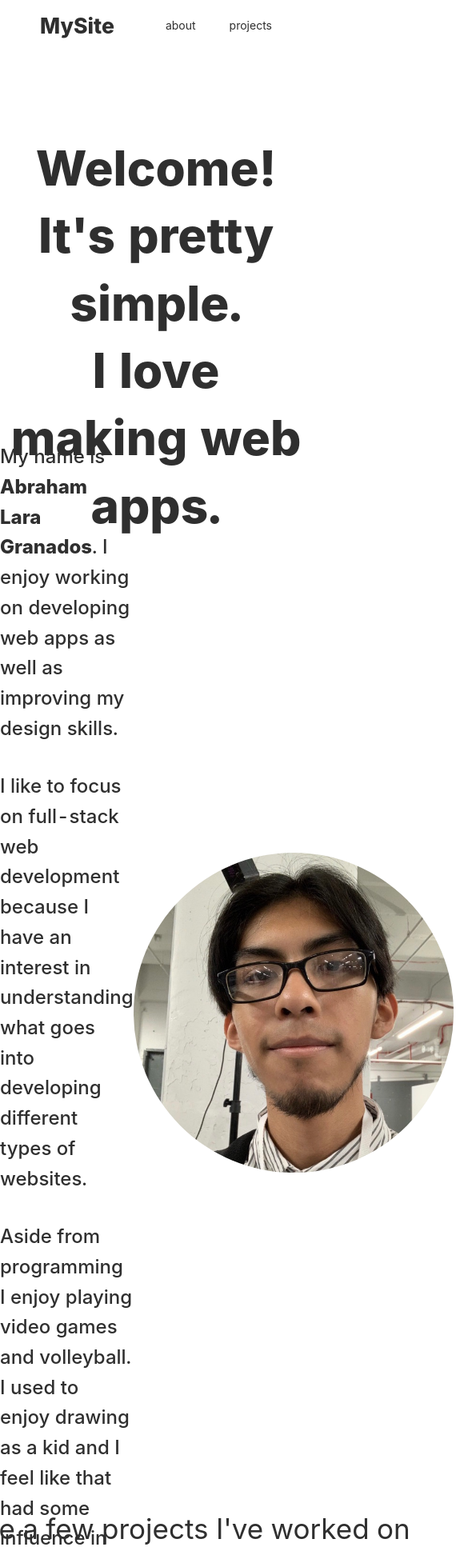
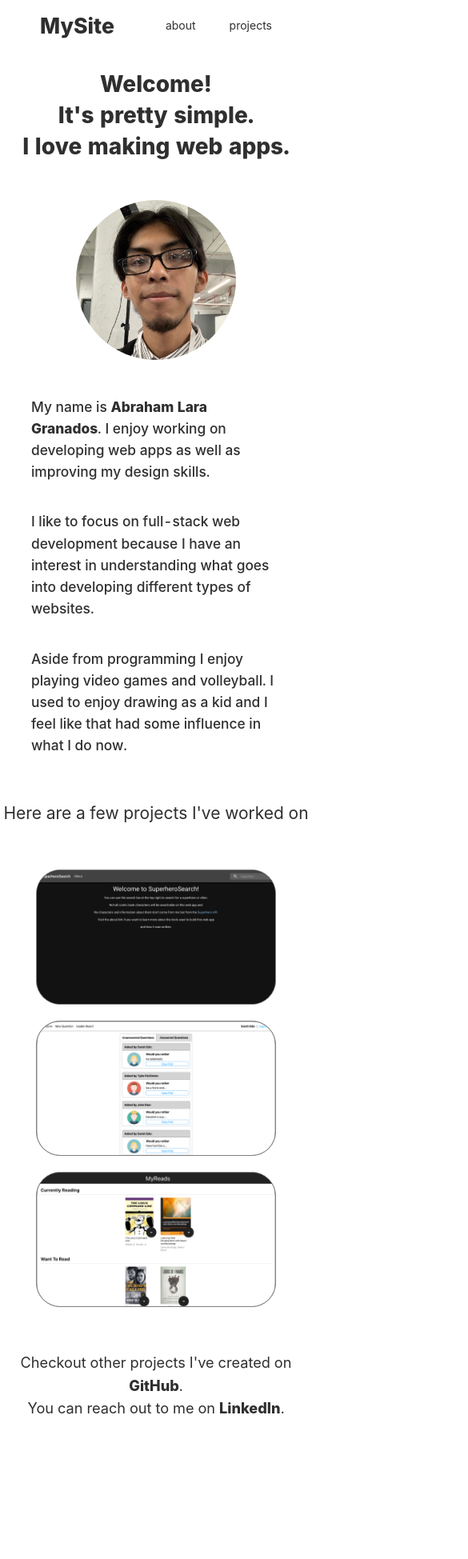
Before and after one commit to AbrahamLara/portfolio, a React (Create React App) app: page / in a window 390 px wide. Shown: the top 1949 px of the page at 80% size, 585 px wide, since content can reach past the window. After the commit the page ends 1795 px from the top, so only its background shows below. Built offline with nearby package versions, Linux system fonts and the light colour scheme.

Commit message:
style: Completed responsiveness on small devices

```diff
--- a/src/App.css
+++ b/src/App.css
@@ -13,12 +13,13 @@ img {
 }
 
 .Content > .splash-section {
+  margin-top: 86px;
+  margin-bottom: 46px;
   user-select: none;
-  height: 100vh;
   display: flex;
   justify-content: center;
   align-items: center;
-  font-size: 4.3em;
+  font-size: 2em;
   text-align: center;
   font-weight: 800;
   white-space: pre-line;
@@ -26,25 +27,27 @@ img {
 }
 
 .Content > #about {
-  height: 100vh;
   display: flex;
   justify-content: space-around;
   align-items: center;
-  flex-direction: row-reverse;
+  flex-direction: column;
   user-select: none;
+  margin-bottom: 54px;
+}
+
+.Content > #about > .profile-pic {
+  width: 200px;
+  border-radius: 200px;
+  margin-bottom: 45px;
 }
 
 .Content > #about > .paragraphs {
-  width: 435px;
-}
-
-.Content > #about > .profile-pic {
-  width: 400px;
-  border-radius: 200px;
+  width: 80%;
+  margin: auto;
 }
 
 .Content > #about > .paragraphs > div {
-  font-size: x-large;
+  font-size: 13pt;
   font-weight: 500;
 }
 
@@ -53,10 +56,10 @@ img {
 }
 
 .Content > #projects {
-  height: 100vh;
   display: flex;
   align-items: center;
   justify-content: center;
+  margin-bottom: 20px;
 }
 
 .Content > #projects > .main-sub {
@@ -65,24 +68,89 @@ img {
 
 .Content > #projects > .main-sub > .previews {
   display: flex;
+  flex-wrap: wrap;
+  justify-content: center;
   margin-top: 3.9em;
-  margin-bottom: 4.5em;
+  margin-bottom: 2.5em;
 }
 
 .Content > #projects > .main-sub > .previews > a {
   width: 300px;
   height: 169px;
+  margin-bottom: 20px;
   background-color: #2f2f2f;
   border-radius: 30px;
   border: thin solid gray;
   overflow: hidden;
 }
 
-.Content > #projects > .main-sub > .previews > a {
-  margin-left: 3em;
+.Content > #projects > .main-sub > .sub-header {
+  font-size: 1.5em;
 }
 
-.Content > #projects > .main-sub > .more-info,
-.Content > #projects > .main-sub > .sub-header {
-  font-size: 2.5em;
+.Content > #projects > .main-sub > .more-info {
+  font-size: 1.3em;
 }
+
+@media screen and (min-width: 768px) {
+  .Content > .splash-section {
+    height: 100vh;
+    margin-top: 0;
+    margin-bottom: 0;
+  }
+
+  .Content > .splash-section {
+    font-size: 4.3em;
+    padding-top: 0px;
+  }
+
+  .Content > #about > .paragraphs > div {
+    font-size: x-large;
+  }
+
+  .Content > #about > .profile-pic {
+    width: 400px;
+  }
+
+  .Content > #about > .paragraphs {
+    width: 80%;
+    margin: 0;
+  }
+
+  .Content > #projects > .main-sub > .more-info,
+  .Content > #projects > .main-sub > .sub-header {
+    font-size: 2.5em;
+  }
+
+  .Content > #projects > .main-sub > .previews {
+    margin-bottom: 4.5em;
+  }
+
+  .Content > #projects > .main-sub > .previews > a {
+    margin-left: 3em;
+  }
+}
+
+@media screen and (min-width: 992px) {
+  .Content > #about,
+  .Content > #projects {
+    height: 100vh;
+  }
+
+  .Content > .splash-section {
+    font-size: 4.3em;
+    padding-top: 0px;
+  }
+
+  .Content > #about {
+    flex-direction: row-reverse;
+  }
+
+  .Content > #about > .profile-pic {
+    margin-bottom: 0;
+  }
+
+  .Content > #about > .paragraphs {
+    width: 435px;
+  }
+}
```
